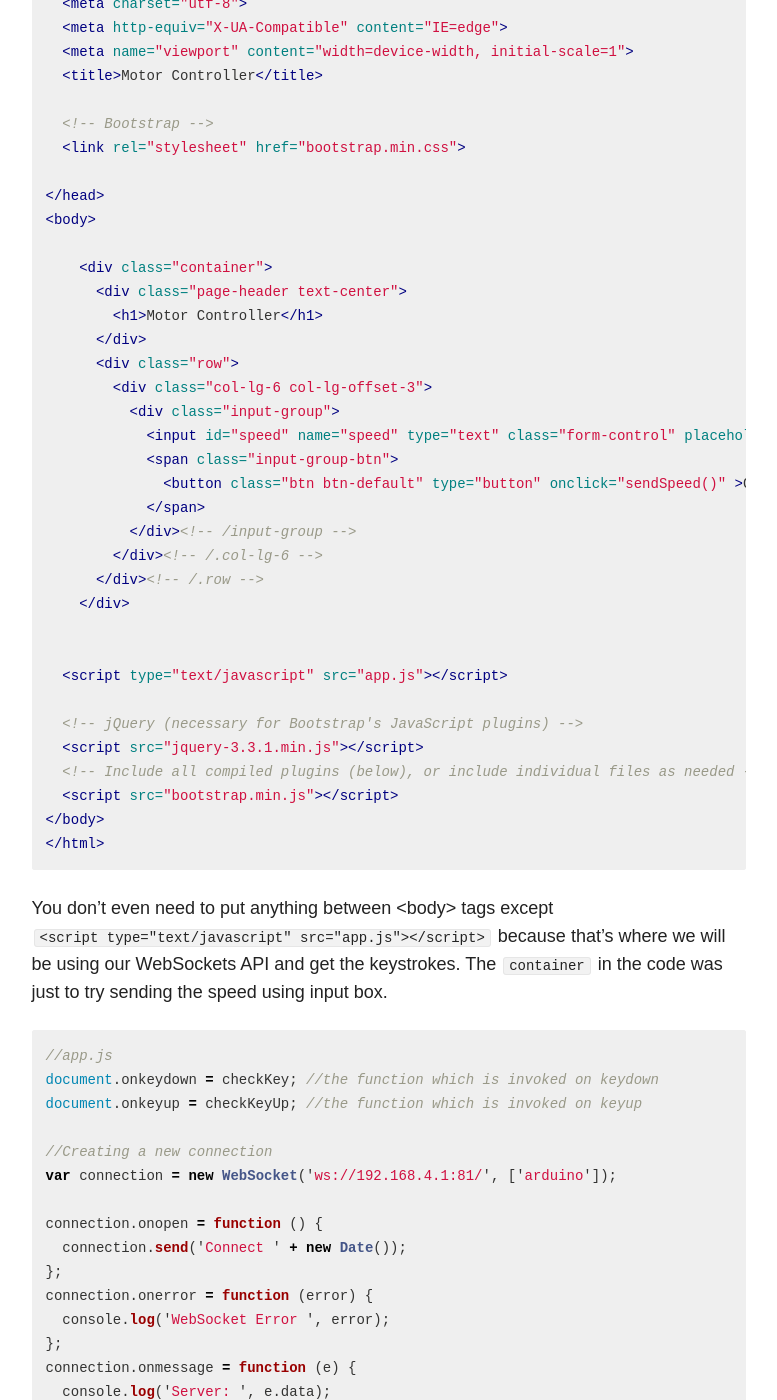
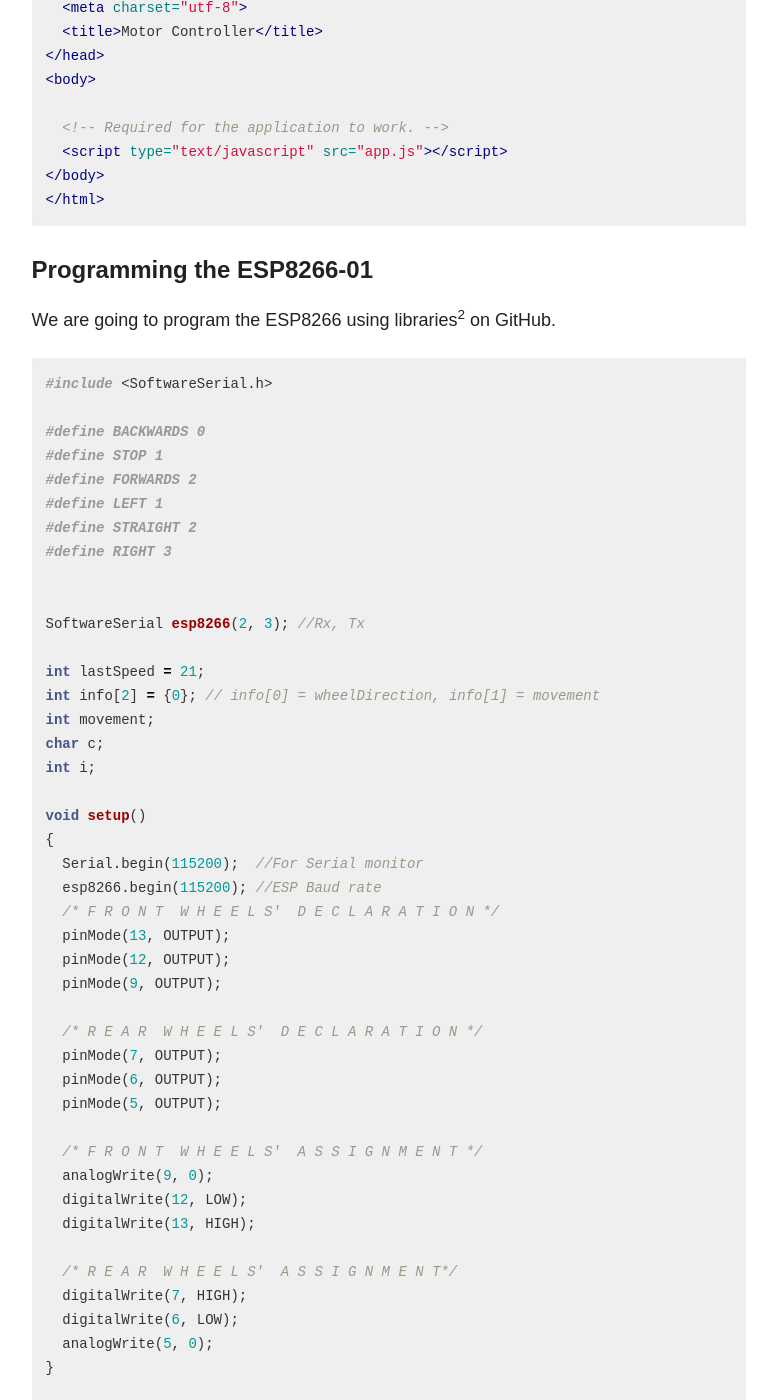
Before and after one commit to andreyuhai/andreyuhai.github.io.old, a Jekyll site: the page built from _posts/articles/2018-06-19-wifi-controlled-rc-car-using-esp8266.md, in a window 1280 px wide and 1400 px high, scrolled down 8890 px. Shown: the whole window, without its empty margins (348-1125 px from the left). Built offline with Jekyll 4.4.1, drawn with Linux system fonts in a browser that asks for light colours; nearby versions of some CDN libraries; comment, search, counter and statistics services are not loaded; some of the changed text lies outside the part shown.

````diff
--- a/_posts/articles/2018-06-19-wifi-controlled-rc-car-using-esp8266.md
+++ b/_posts/articles/2018-06-19-wifi-controlled-rc-car-using-esp8266.md
@@ -20,7 +20,6 @@
 2. [Wiring Diagram](#wiring-diagram)
 3. [WebSocket Protocol](#what-is-websocket-protocol)
 4. [Creating the JavaScript File](#creating-the-javascript-file)
-  * [Complete JavaScript File](#complete-javascript-file)
 5. [Creating the HTML File](#creating-the-html-file)
 6. [Programming the ESP8266-01](#programming-the-esp8266-01)
 7. [Programming the Arduino UNO](#programming-the-arduino)
@@ -272,136 +271,26 @@
 }
 ```
 
-#### Website and Javascript
+#### Creating the HTML File
 
-Let's start with the website.
+Creating the index.html is quite easy since we won't need any content. Our `app.js` will do the work, hence we only need to include it with `<script>` tags.
+
 ```html
 <!--- index.html --->
 <!DOCTYPE html>
 <html lang="en">
 <head>
   <meta charset="utf-8">
-  <meta http-equiv="X-UA-Compatible" content="IE=edge">
-  <meta name="viewport" content="width=device-width, initial-scale=1">
   <title>Motor Controller</title>
-
-  <!-- Bootstrap -->
-  <link rel="stylesheet" href="bootstrap.min.css">
-
 </head>
 <body>
 
-    <div class="container">
-      <div class="page-header text-center">
-        <h1>Motor Controller</h1>
-      </div>
-      <div class="row">
-        <div class="col-lg-6 col-lg-offset-3">
-          <div class="input-group">
-            <input id="speed" name="speed" type="text" class="form-control" placeholder="Speed...">
-            <span class="input-group-btn">
-              <button class="btn btn-default" type="button" onclick="sendSpeed()" >Change the Speed!</button>
-            </span>
-          </div><!-- /input-group -->
-        </div><!-- /.col-lg-6 -->
-      </div><!-- /.row -->
-    </div>
-
-
+  <!-- Required for the application to work. -->
   <script type="text/javascript" src="app.js"></script>
-
-  <!-- jQuery (necessary for Bootstrap's JavaScript plugins) -->
-  <script src="jquery-3.3.1.min.js"></script>
-  <!-- Include all compiled plugins (below), or include individual files as needed -->
-  <script src="bootstrap.min.js"></script>
 </body>
 </html>
 ```
 
-You don't even need to put anything between \<body> tags except `<script type="text/javascript" src="app.js"></script>` because that's where we will be using our WebSockets API and get the keystrokes. The `container` in the code was just to try sending the speed using input box.
-```javascript
-//app.js
-document.onkeydown = checkKey; //the function which is invoked on keydown
-document.onkeyup = checkKeyUp; //the function which is invoked on keyup
-
-//Creating a new connection
-var connection = new WebSocket('ws://192.168.4.1:81/', ['arduino']);
-
-connection.onopen = function () {
-  connection.send('Connect ' + new Date());
-};
-connection.onerror = function (error) {
-  console.log('WebSocket Error ', error);
-};
-connection.onmessage = function (e) {
-  console.log('Server: ', e.data);
-};
-connection.onclose = function () {
-  console.log('WebSocket connection closed');
-};
-
-var movement = 2; // 1: BACKWARDS, 2: STOP 3: FORWARDS
-var wheelDirection = 1; // 0: LEFT, 1: STRAIGHT, 2: RIGHT
-
-function checkKey(e) { //When the key is pressed
-
-    e = e || window.event;
-
-    if (e.keyCode == '38') {
-      // up arrow
-      movement = 2;
-      console.log("forward");
-    }
-    else if (e.keyCode == '40') {
-        // down arrow
-        movement = 0;
-        console.log("down");
-    }
-    else if (e.keyCode == '37') {
-       // left arrow
-       wheelDirection = 1;
-       console.log("left");
-    }
-    else if (e.keyCode == '39') {
-       // right arrow
-       wheelDirection = 3;
-       console.log("right");
-    }
-    var sum = (wheelDirection*10)+movement;
-    connection.send(sum.toString());
-    console.log("sum: "+sum);
-}
-
-function checkKeyUp(e) { //When the key is released
-
-    e = e || window.event;
-
-    if (e.keyCode == '38') {
-      // up arrow
-      movement = 1;
-      console.log("stop forward");
-    }
-    else if (e.keyCode == '40') {
-        // down arrow
-        movement = 1;
-        console.log("stop backwards");
-    }
-    else if (e.keyCode == '37') {
-       // left arrow
-       wheelDirection = 2;
-       console.log("stop left");
-    }
-    else if (e.keyCode == '39') {
-       // right arrow
-       wheelDirection = 2;
-       console.log("stop right");
-    }
-    var sum = (wheelDirection*10)+movement; //Summing the commands as mentioned.
-    connection.send(sum.toString()); //Sending the number or command so to speak.
-    console.log("sum: "+sum);
-}
-```
----
 #### Programming the ESP8266-01
 We are going to program the ESP8266 using libraries<sup>[2][2]</sup> on GitHub.
 ```cpp
````
